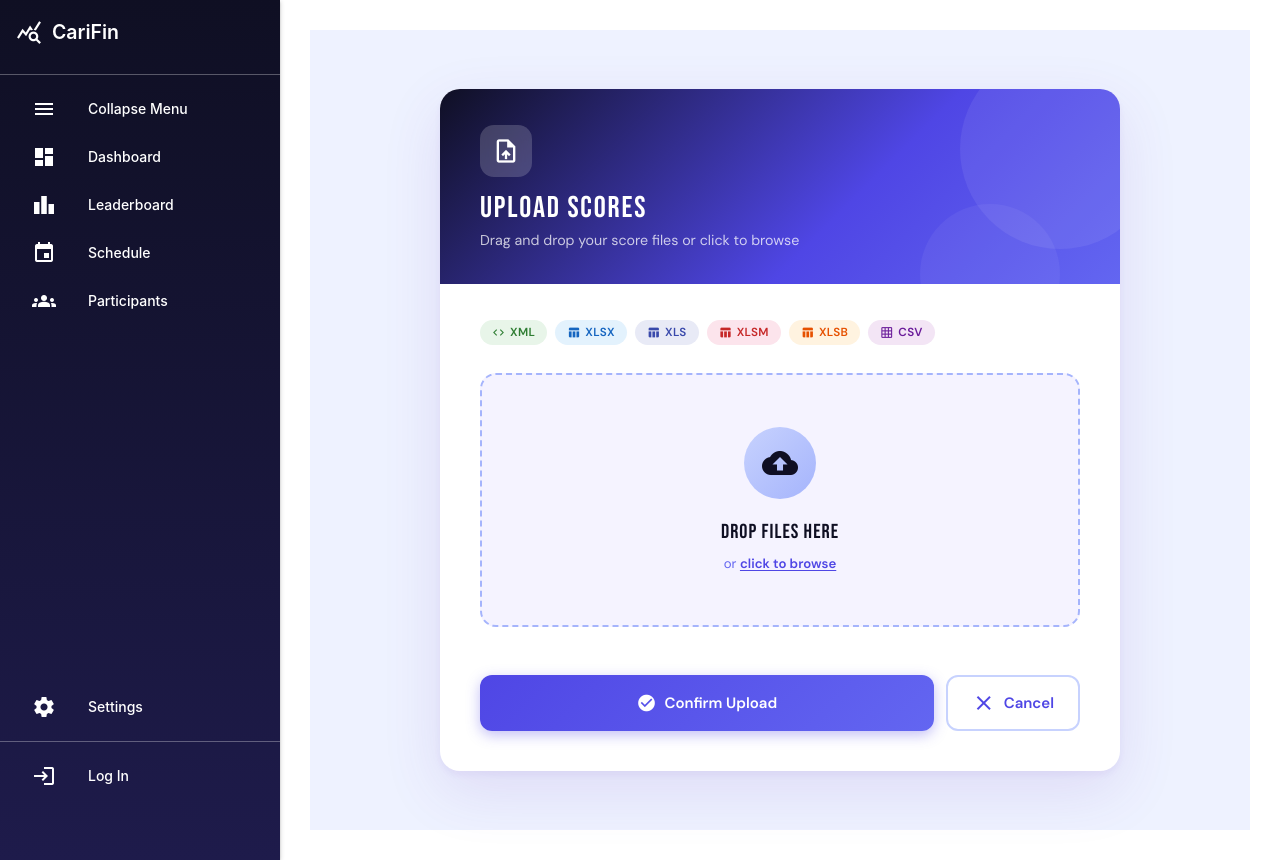
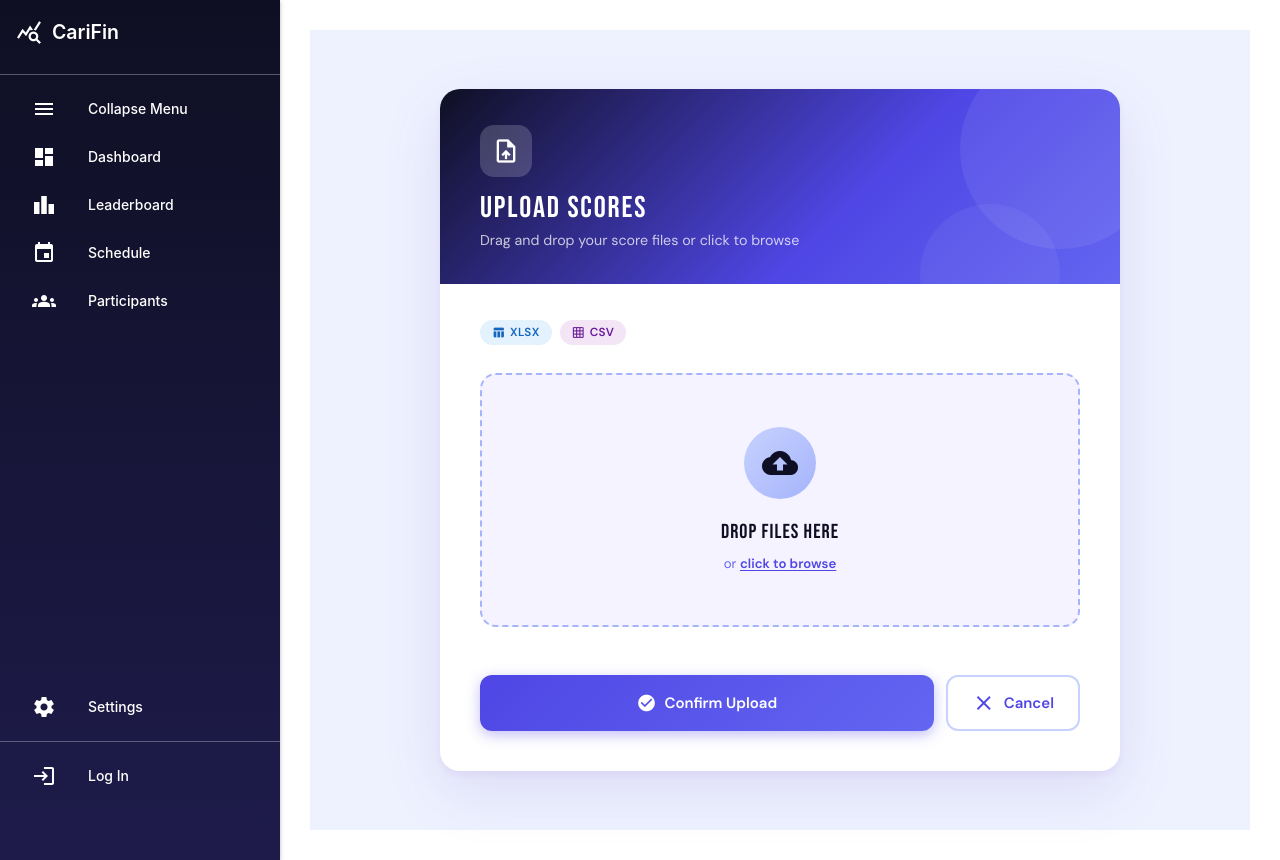
Before and after one commit to CarifinResultsSystem/INFO3604Project, a Flask app: template App/templates/scoretaker/uploadScores.html in a window 1280 px wide. Run offline with Flask 3, Linux system fonts and the light colour scheme; the template is opened without the code that fills it, so the values that code supplies are empty.

Commit message:
Restrict upload formats and fix events template

```diff
--- a/App/templates/admin/events.html
+++ b/App/templates/admin/events.html
@@ -5,7 +5,7 @@
   <link rel="icon" type="image/png" href="{{ url_for('static', filename='favicon/events.png') }}">
 {% endblock %}
 
-{% block content %}a
+{% block content %}
 <link rel="stylesheet" href="{{ url_for('static', filename='user/index.css') }}">
 <link rel="stylesheet" href="{{ url_for('static', filename='admin/admin.css') }}">
 <link rel="stylesheet" href="{{ url_for('static', filename='admin/admin_events.css') }}">
--- a/App/templates/scoretaker/uploadScores.html
+++ b/App/templates/scoretaker/uploadScores.html
@@ -26,20 +26,8 @@
 
       <!-- Accepted format badges -->
       <div class="format-badges">
-        <span class="format-badge xml">
-          <i class="material-icons" style="font-size:13px">code</i> XML
-        </span>
         <span class="format-badge xlsx">
           <i class="material-icons" style="font-size:13px">table_chart</i> XLSX
-        </span>
-        <span class="format-badge xls">
-          <i class="material-icons" style="font-size:13px">table_chart</i> XLS
-        </span>
-        <span class="format-badge xlsm">
-          <i class="material-icons" style="font-size:13px">table_chart</i> XLSM
-        </span>
-        <span class="format-badge xlsb">
-          <i class="material-icons" style="font-size:13px">table_chart</i> XLSB
         </span>
         <span class="format-badge csv">
           <i class="material-icons" style="font-size:13px">grid_on</i> CSV
@@ -59,7 +47,7 @@
             type="file"
             name="files"
             id="fileInput"
-            accept=".xml,.xlsx,.xls,.xlsm,.xlsb,.xlam,.xltx,.xltm,.csv,.ods"
+            accept=".xlsx,.csv"
             multiple
             hidden
           >
@@ -140,7 +128,7 @@ function syncInputFiles() {
 function getExtIcon(name) {
   const ext = name.split('.').pop().toLowerCase();
   if (ext === 'xml')  return { cls: 'xml-icon',  icon: 'code' };
-  if (['xlsx','xls','xlsm','xlsb','xlam','xltx','xltm','ods'].includes(ext))
+  if (['xlsx'].includes(ext))
                       return { cls: 'xlsx-icon', icon: 'table_chart' };
   if (ext === 'csv')  return { cls: 'csv-icon',  icon: 'grid_on' };
   return { cls: 'other-icon', icon: 'insert_drive_file' };
```
